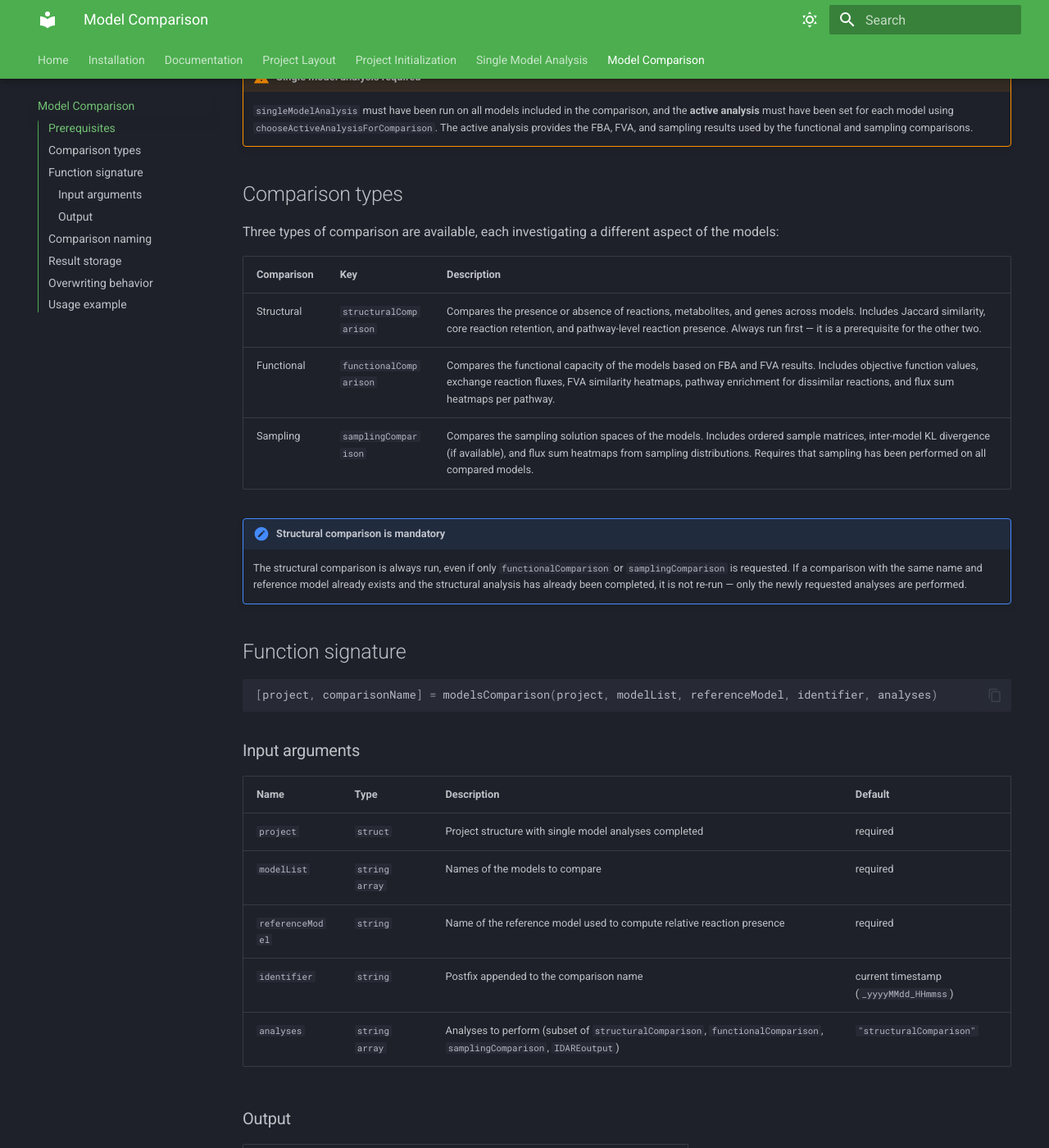
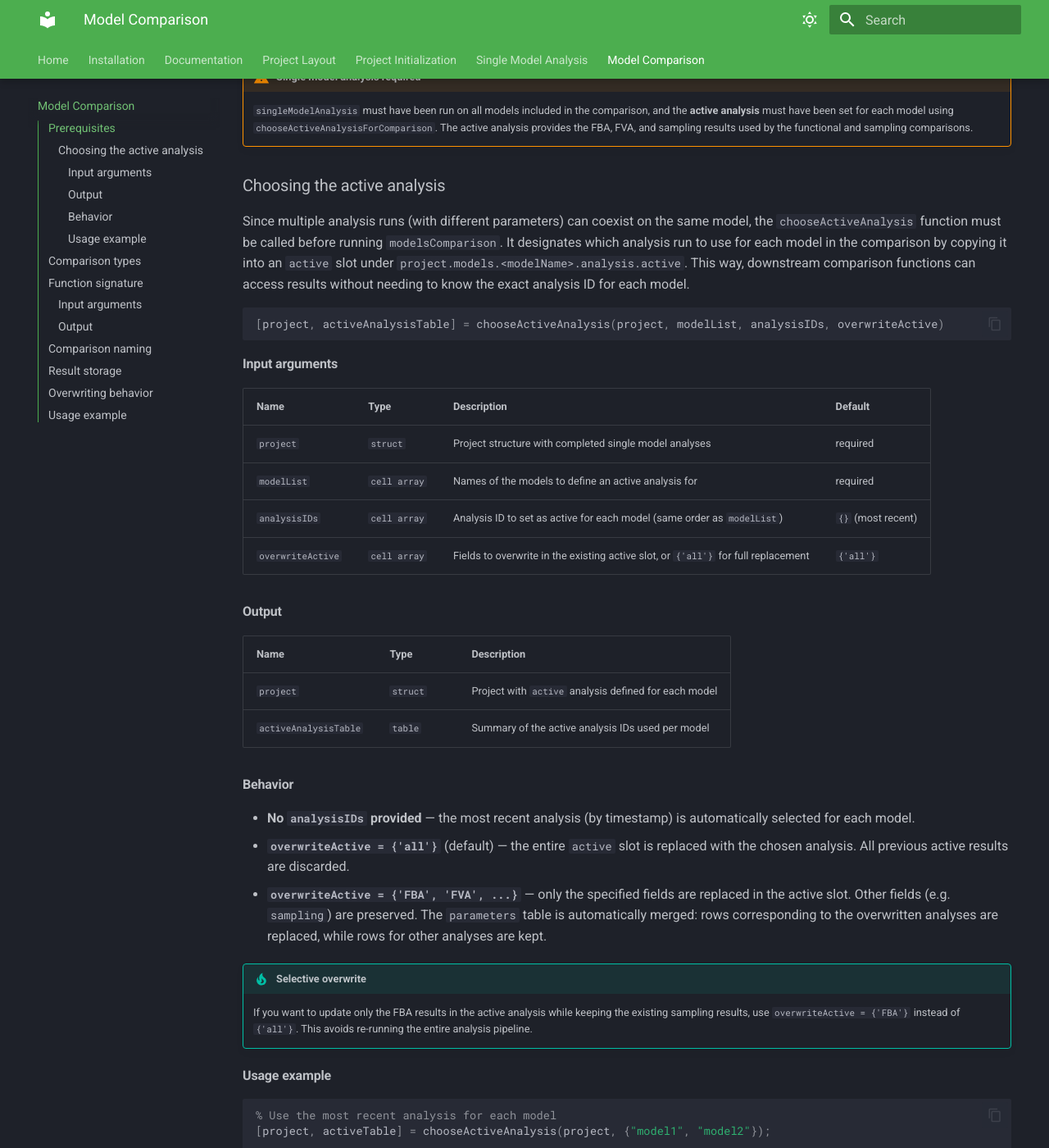
Before and after one commit to leoniethomas/fastcore_workflow, an MkDocs documentation site: the page built from docs/model_comparison.md, in a window 1280 px wide and 1400 px high, scrolled down 299 px. Shown: the whole window at 82% size. Built offline with MkDocs 1.6.1 and Material for MkDocs 9.7.7, drawn with Linux system fonts in a browser that asks for light colours; some of the changed text lies outside the part shown.

Commit message:
add paragraph about active analysis in prerequisites

````diff
--- a/docs/model_comparison.md
+++ b/docs/model_comparison.md
@@ -6,6 +6,54 @@ The `modelsComparison` function compares multiple context-specific models built
 
 !!! warning "Single model analysis required"
     `singleModelAnalysis` must have been run on all models included in the comparison, and the **active analysis** must have been set for each model using `chooseActiveAnalysisForComparison`. The active analysis provides the FBA, FVA, and sampling results used by the functional and sampling comparisons.
+
+### Choosing the active analysis
+
+Since multiple analysis runs (with different parameters) can coexist on the same model, the `chooseActiveAnalysis` function must be called before running `modelsComparison`. It designates which analysis run to use for each model in the comparison by copying it into an `active` slot under `project.models.<modelName>.analysis.active`. This way, downstream comparison functions can access results without needing to know the exact analysis ID for each model.
+
+```matlab
+[project, activeAnalysisTable] = chooseActiveAnalysis(project, modelList, analysisIDs, overwriteActive)
+```
+
+#### Input arguments
+
+| Name | Type | Description | Default |
+|---|---|---|---|
+| `project` | `struct` | Project structure with completed single model analyses | required |
+| `modelList` | `cell array` | Names of the models to define an active analysis for | required |
+| `analysisIDs` | `cell array` | Analysis ID to set as active for each model (same order as `modelList`) | `{}` (most recent) |
+| `overwriteActive` | `cell array` | Fields to overwrite in the existing active slot, or `{'all'}` for full replacement | `{'all'}` |
+
+#### Output
+
+| Name | Type | Description |
+|---|---|---|
+| `project` | `struct` | Project with `active` analysis defined for each model |
+| `activeAnalysisTable` | `table` | Summary of the active analysis IDs used per model |
+
+#### Behavior
+
+- **No `analysisIDs` provided** — the most recent analysis (by timestamp) is automatically selected for each model.
+- **`overwriteActive = {'all'}`** (default) — the entire `active` slot is replaced with the chosen analysis. All previous active results are discarded.
+- **`overwriteActive = {'FBA', 'FVA', ...}`** — only the specified fields are replaced in the active slot. Other fields (e.g. `sampling`) are preserved. The `parameters` table is automatically merged: rows corresponding to the overwritten analyses are replaced, while rows for other analyses are kept.
+
+!!! tip "Selective overwrite"
+    If you want to update only the FBA results in the active analysis while keeping the existing sampling results, use `overwriteActive = {'FBA'}` instead of `{'all'}`. This avoids re-running the entire analysis pipeline.
+
+#### Usage example
+
+```matlab
+% Use the most recent analysis for each model
+[project, activeTable] = chooseActiveAnalysis(project, {"model1", "model2"});
+
+% Specify explicit analysis IDs
+[project, activeTable] = chooseActiveAnalysis(project, {"model1", "model2"}, ...
+    {"analysis_20240815_1430", "analysis_20240816_0900"});
+
+% Selectively overwrite only FBA in the active slot
+[project, activeTable] = chooseActiveAnalysis(project, {"model1"}, ...
+    {"analysis_20240815_1430"}, {'FBA'});
+```
 
 ## Comparison types
 
````
